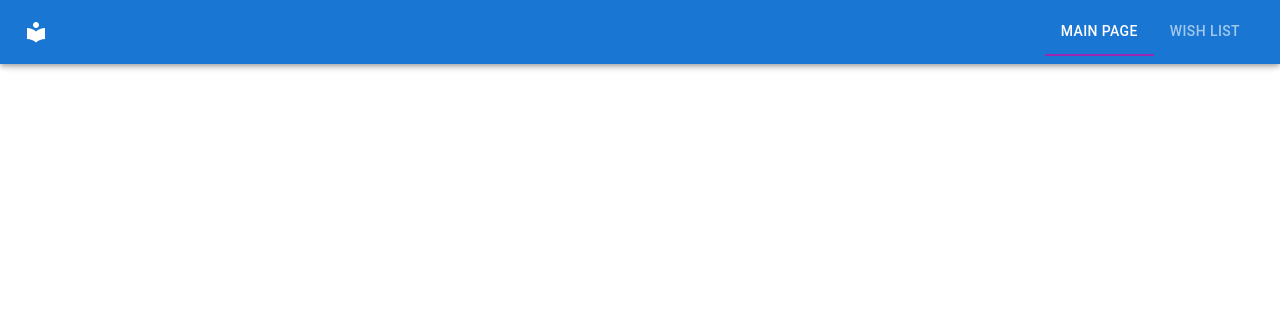
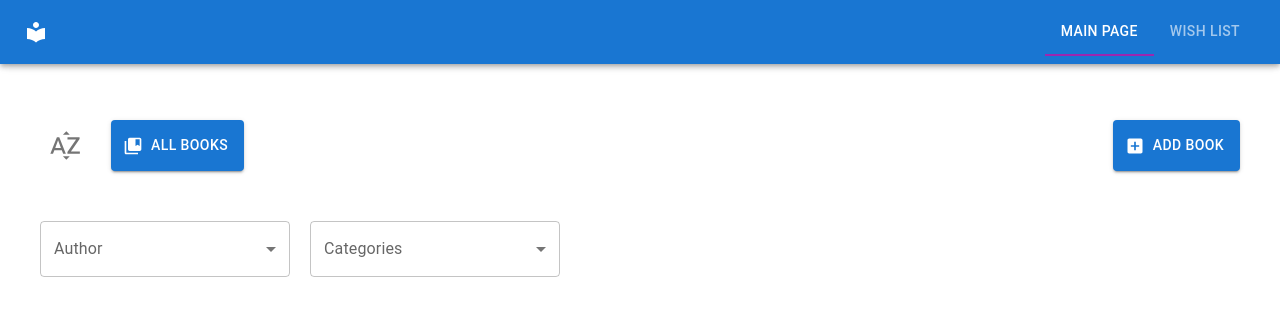
Before and after one commit to Aiga115/online-library, a React (Create React App) app: page / in a window 1280 px wide. Shown: the top 316 px of the page. Built offline with nearby package versions, Linux system fonts and the light colour scheme.

Commit message:
select buttons and buttons ui added

```diff
--- a/src/layout/index.jsx
+++ b/src/layout/index.jsx
@@ -5,15 +5,12 @@ import Header from "../components/header";
 
 const Main = styled(Box)(
   () => `
-          margin-top: 88px;
-          flex: 1 1 auto;
-          overflow: auto;
-          margin:100px;
+
   `
 );
 const MainContent = styled(Box)(
   () => `
-          margin-top: 80px;
+          margin: 120px 40px 0px 40px;
   `
 );
 
--- a/src/pages/Main/index.jsx
+++ b/src/pages/Main/index.jsx
@@ -1,12 +1,58 @@
+import { Box, Button, IconButton, List } from "@mui/material";
 import { Helmet } from "react-helmet-async";
+
+import SortByAlphaIcon from "@mui/icons-material/SortByAlpha";
+import CollectionsBookmarkIcon from "@mui/icons-material/CollectionsBookmark";
+import AddBoxIcon from "@mui/icons-material/AddBox";
+
+import InputLabel from "@mui/material/InputLabel";
+import MenuItem from "@mui/material/MenuItem";
+import ListSubheader from "@mui/material/ListSubheader";
+import FormControl from "@mui/material/FormControl";
+import Select from "@mui/material/Select";
+
 const Main = () => {
   return (
-    <>
+    <div style={{display:"flex",flexDirection:"column",gap:"50px"}}>
       <Helmet>
         <title>Main Page</title>
       </Helmet>
-
-    </>
+      <Box sx={{ display: "flex", justifyContent: "space-between" }}>
+        <Box sx={{ display: "flex", gap: "20px" }}>
+          <IconButton>
+            <SortByAlphaIcon fontSize="large" />
+          </IconButton>
+          <Button variant="contained" startIcon={<CollectionsBookmarkIcon />}>
+            All Books
+          </Button>
+        </Box>
+        <Button variant="contained" startIcon={<AddBoxIcon />}>
+          Add Book
+        </Button>
+      </Box>
+      <Box sx={{ display: "flex", gap: "20px" }}>
+        <FormControl sx={{minWidth: 250 }}>
+          <InputLabel htmlFor="author-list">Author</InputLabel>
+          <Select native defaultValue="" id="author-list" label="Author">
+            <option aria-label="None" value="" />
+            <option value={1}>Option 1</option>
+            <option value={2}>Option 2</option>
+          </Select>
+        </FormControl>
+        <FormControl sx={{minWidth: 250 }}>
+          <InputLabel htmlFor="categories-list">Categories</InputLabel>
+          <Select defaultValue="" id="categories-list" label="Categories">
+            <ListSubheader>Fictional</ListSubheader>
+            <MenuItem value={1}>Option 1</MenuItem>
+            <MenuItem value={2}>Option 2</MenuItem>
+            <ListSubheader>NonFictional</ListSubheader>
+            <MenuItem value={3}>Option 3</MenuItem>
+            <MenuItem value={4}>Option 4</MenuItem>
+          </Select>
+        </FormControl>
+      </Box>
+      <List></List>
+    </div>
   );
 };
 export default Main;
```
